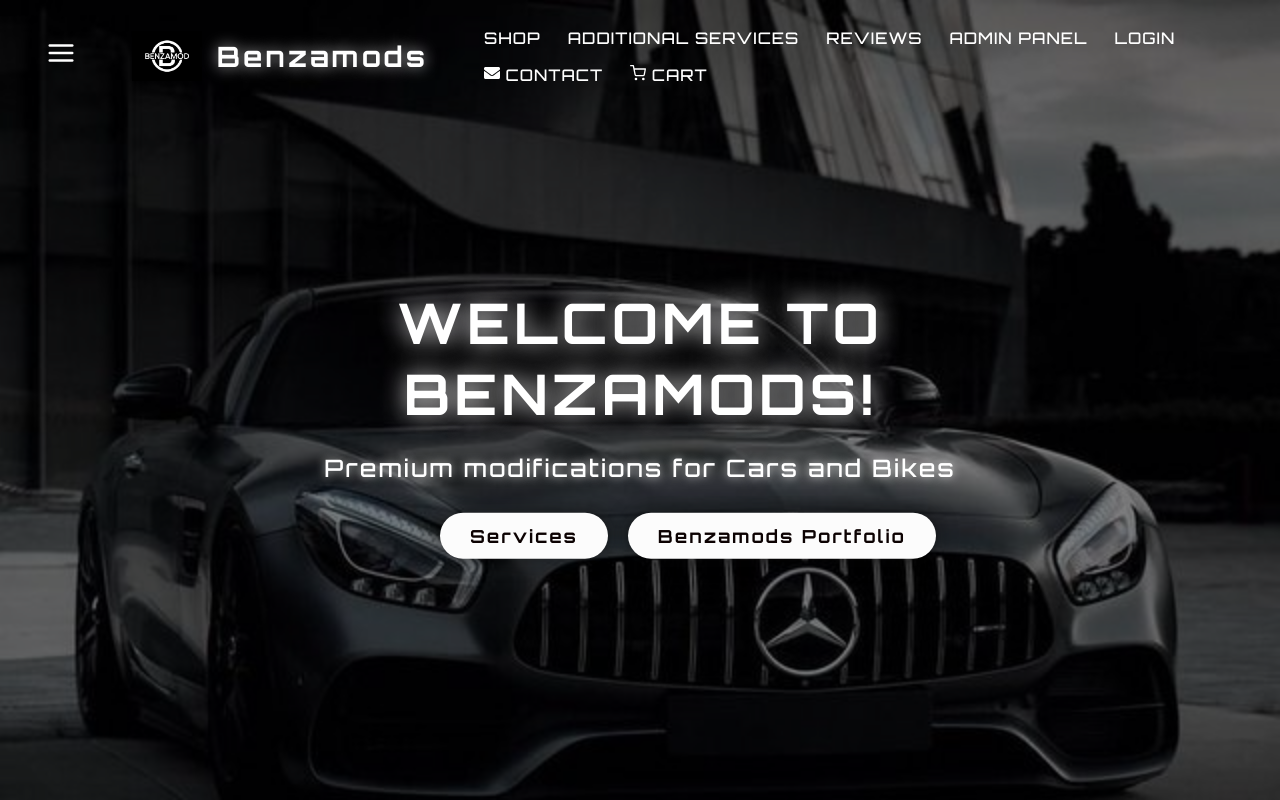
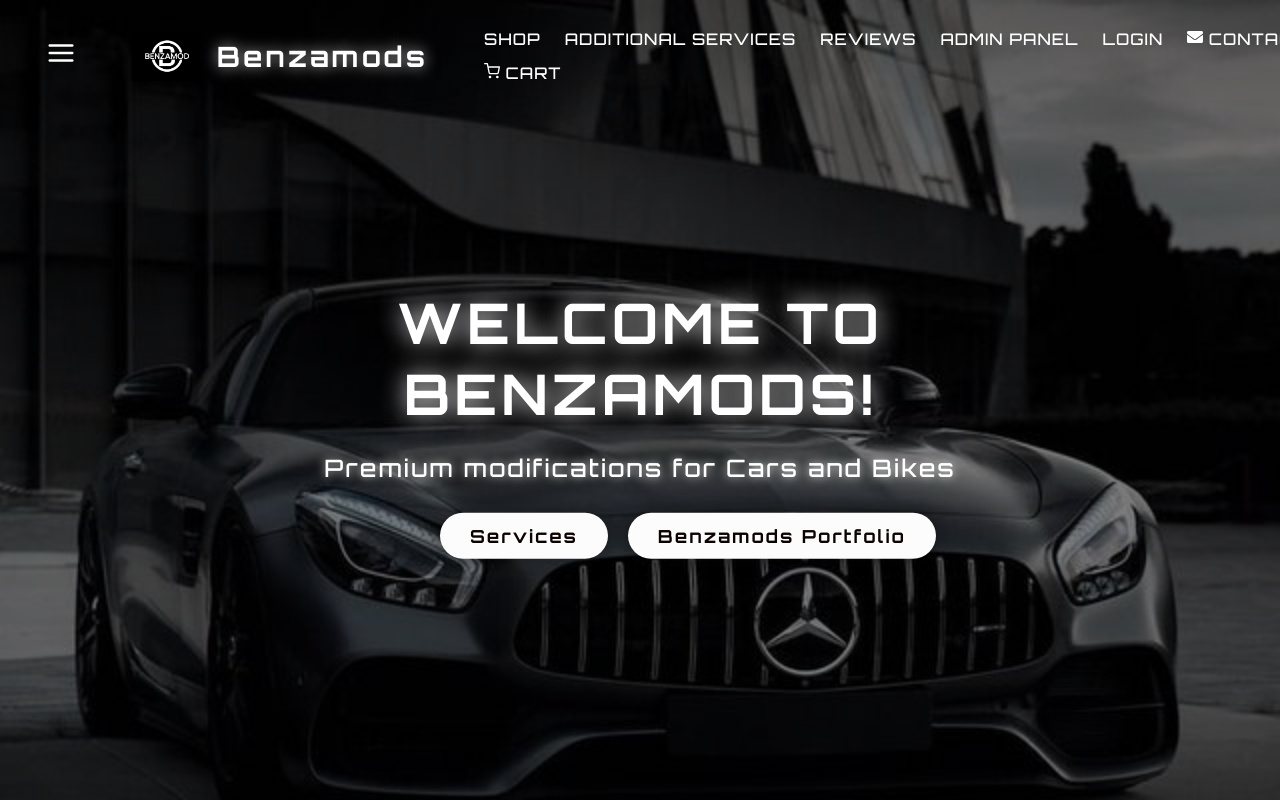
Before and after one commit to pavitraa07/Benzamods-Project, a React (Create React App) app in the folder frontend/: page / in a window 1280 px wide. Shown: the top 800 px of the page. Built offline with nearby package versions, Linux system fonts and the light colour scheme; no server answers.

Commit message:
Deployment

```diff
--- a/frontend/src/components/HeroBanner.jsx
+++ b/frontend/src/components/HeroBanner.jsx
@@ -239,7 +239,7 @@
 
   const navContainerStyle = {
     display: "flex",
-    gap: "15px",
+    gap: "12px",
     marginLeft: "auto",
     flexWrap: "wrap",
     maxWidth: "100%",
```
